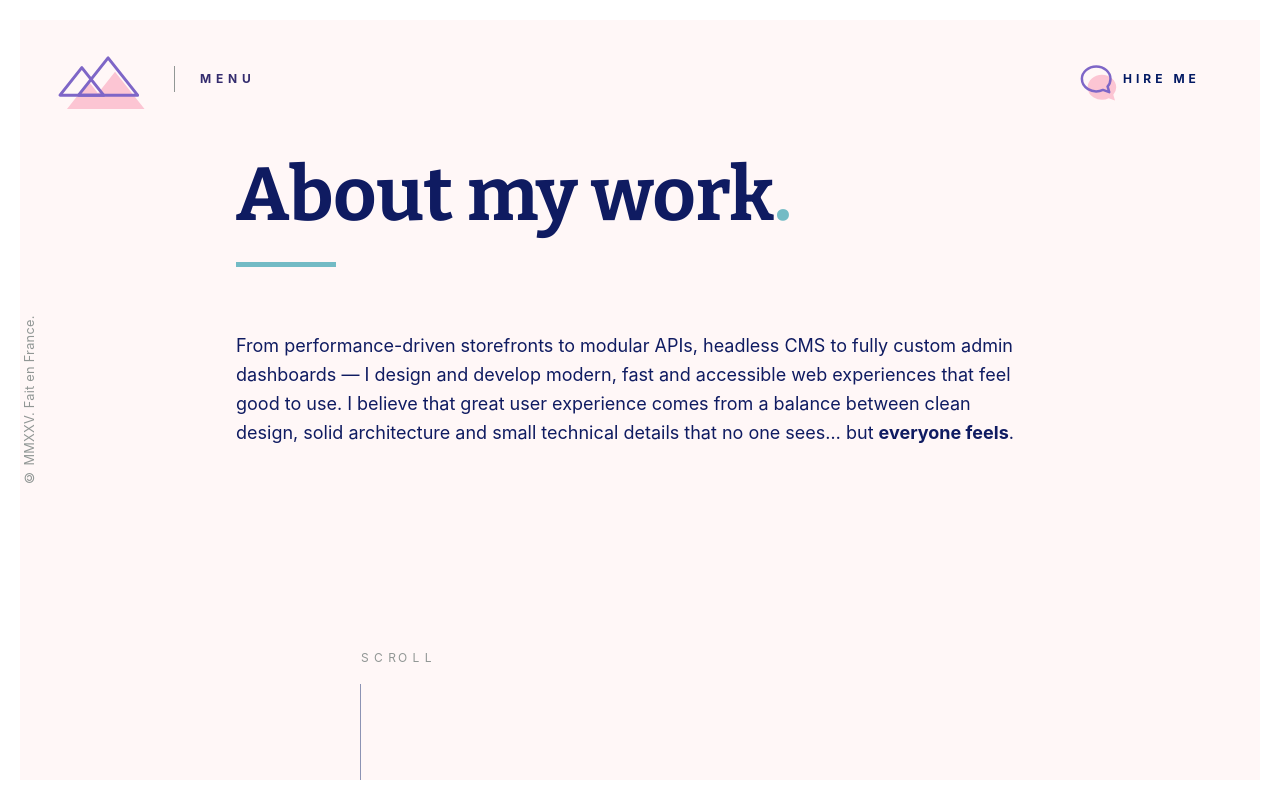
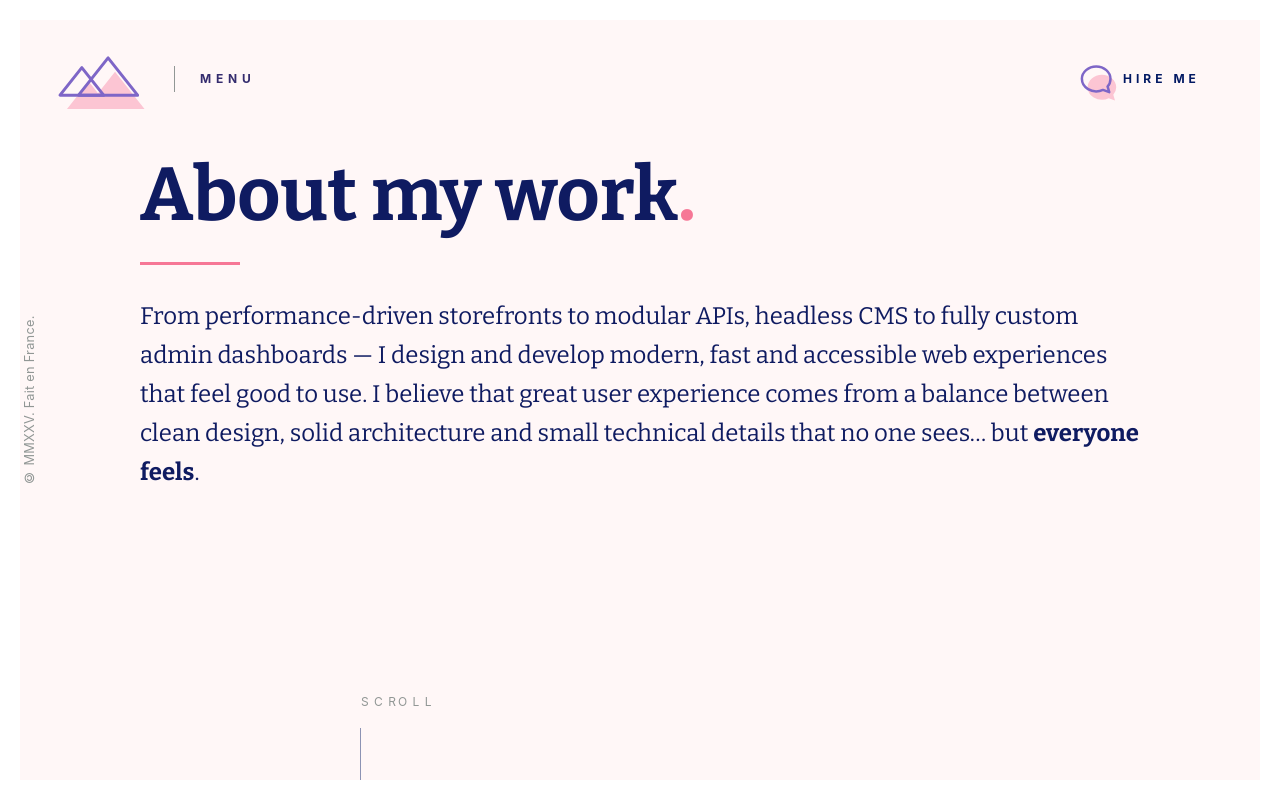
Before and after one commit to flobby41/Portfolio, a Next.js app: page /work in a window 1280 px wide. Shown: the top 798 px of the page. Built offline with nearby package versions, Linux system fonts and the light colour scheme.

Commit message:
AboutmyWork space styling

```diff
--- a/src/components/home/AboutMyWork.tsx
+++ b/src/components/home/AboutMyWork.tsx
@@ -22,12 +22,12 @@ const HorizontalBand = () => {
           duration: 0.4, // Réduit de 0.6 à 0.4
           ease: [0.25, 0.1, 0.25, 1],
         }}
-        className="mt-12 pl-24"
+        className="mt-12"
       >
         <div className="relative">
           <h2 className="font-bitter text-[4.68rem] text-[#0f1b61] leading-[67.5px] [-webkit-font-smoothing:antialiased]">
             About my work
-            <span className="text-[#73BBC5]">.</span>
+            <span className="text-[#f67796]">.</span>
           </h2>
         </div>
       </motion.div>
@@ -47,7 +47,7 @@ const HorizontalBand = () => {
             ease: [0.25, 0.1, 0.25, 1],
           },
         }}
-        className="relative h-[5px] bg-[#73BBC5] ml-24 mt-8"
+        className="relative h-[3px] bg-[#f67796]  mt-8"
       />
 
       {/* Nouveau contenu */}
@@ -59,9 +59,9 @@ const HorizontalBand = () => {
           duration: 0.4, // Réduit de 0.6 à 0.4
           ease: [0.25, 0.1, 0.25, 1],
         }}
-        className="mt-16 pl-24 max-w-4xl"
+        className="mt-8 pl-0"
       >
-        <p className="text-[#0f1b61] text-lg leading-relaxed mb-8">
+        <p className="text-[1.5rem] text-[#0f1b61] font-bitter leading-relaxed mb-8">
         From performance-driven storefronts to modular APIs, headless CMS to fully custom admin dashboards — I design and develop modern, fast and accessible web experiences that feel good to use. I believe that great user experience comes from a balance between clean design, solid architecture and small technical details that no one sees… but <span className="font-bold"> everyone feels</span>.
         </p>
 
--- a/src/components/home/Work.tsx
+++ b/src/components/home/Work.tsx
@@ -45,11 +45,13 @@ const Work = () => {
   });
 
   useEffect(() => {
-     // Défilement automatique vers le haut lors du chargement/refresh de la page
-     window.scrollTo({
-      top: 0,
-      behavior: 'auto' // Utiliser 'auto' pour un défilement instantané ou 'smooth' pour un défilement fluide
-    });
+    // Vérifier si c'est un rechargement de page (F5/refresh)
+    // performance.navigation est obsolète mais encore supporté dans la plupart des navigateurs
+    if (window.performance && performance.navigation.type === 1) {
+      // C'est un rechargement de page, on scroll vers le haut
+      window.scrollTo(0, 0);
+    }
+
     // Gestion des effets de dérive sur les éléments décoratifs
     const handleMouseMove = (e: MouseEvent) => {
       if (!driftElements.current) {
```
